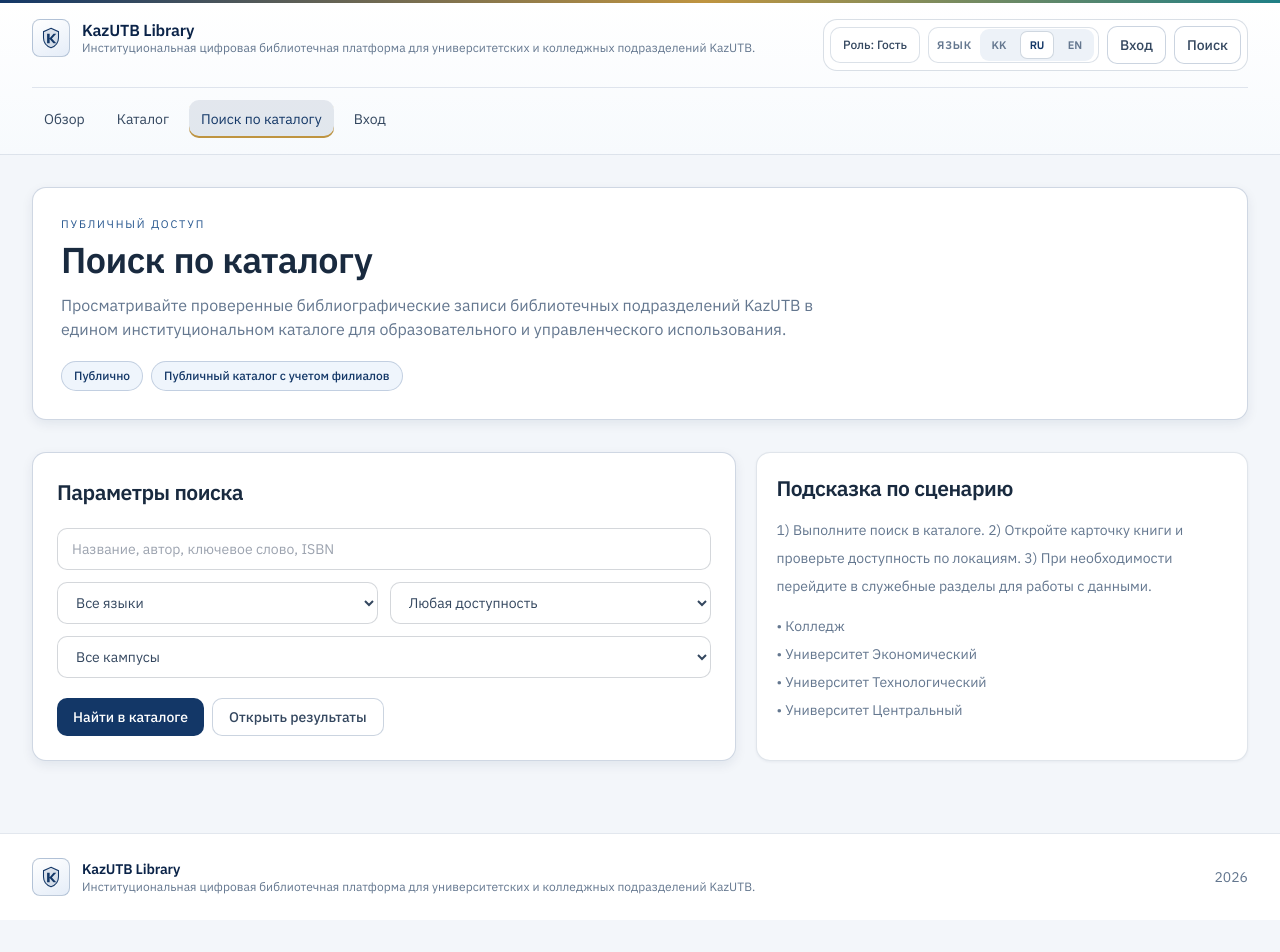
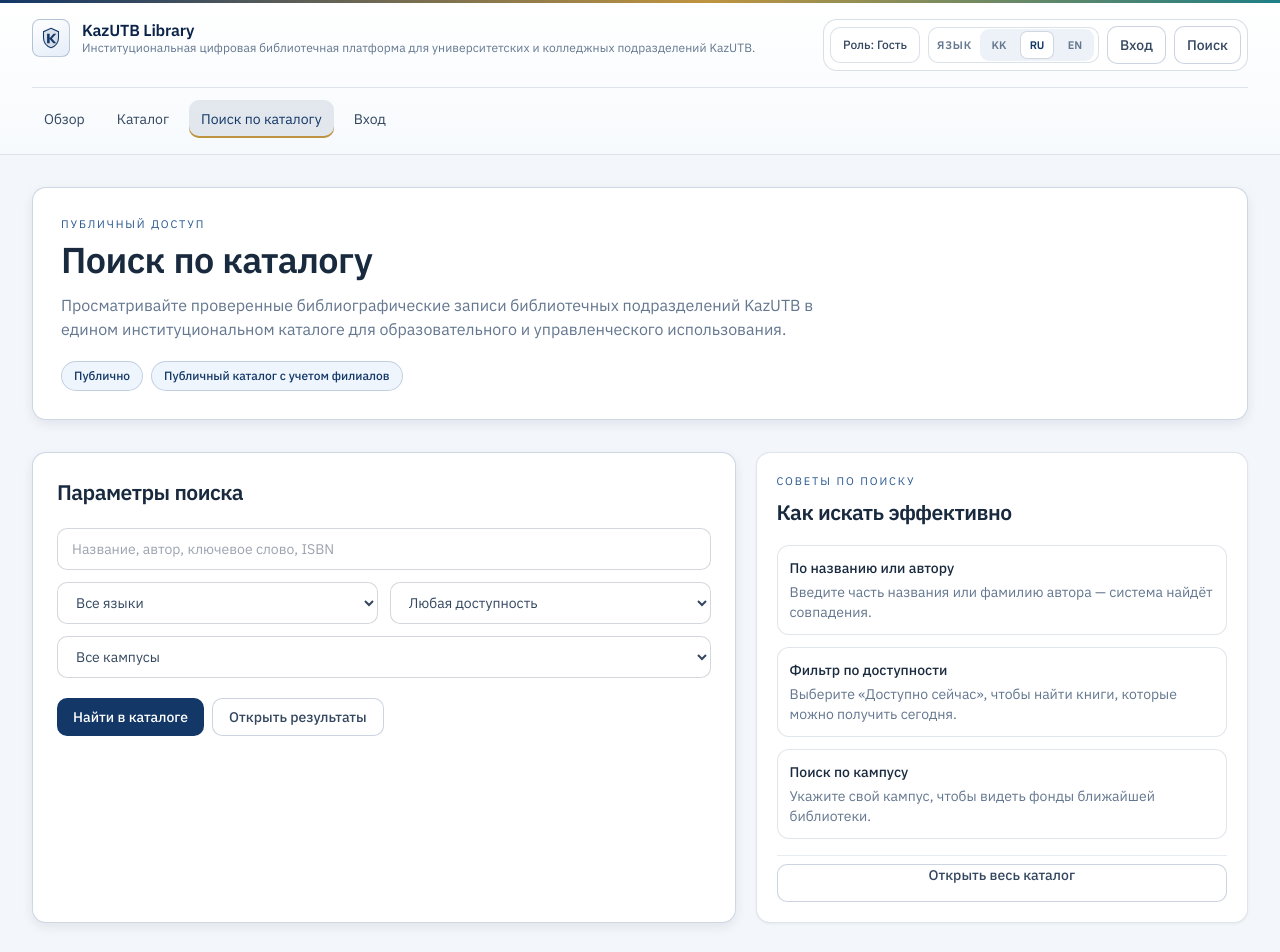
Before and after one commit to almazmurat/kazutb-smart-library, a React (Vite) app in the folder frontend/: page /search in a window 1280 px wide. Shown: the top 952 px of the page. Before the commit the page ends 920 px from the top, so only its background shows below. Built offline with nearby package versions, Linux system fonts and the light colour scheme; no server answers.

Commit message:
fix(product): auth-aware nav, demo labels, librarian hooks violation, cabinet UX, search UX

```diff
--- a/frontend/src/app/shell.tsx
+++ b/frontend/src/app/shell.tsx
@@ -11,6 +11,7 @@ interface NavItem {
   to: string;
   label: string;
   public?: boolean;
+  onlyGuest?: boolean;
   roles?: Role[];
 }
 
@@ -40,7 +41,7 @@ export function AppShell() {
           { to: "/overview", label: t("navOverview"), public: true },
           { to: "/catalog", label: t("navCatalog"), public: true },
           { to: "/search", label: t("navSearch"), public: true },
-          { to: "/login", label: "Вход", public: true },
+          { to: "/login", label: "Вход", public: true, onlyGuest: true },
         ],
       },
       {
@@ -118,6 +119,9 @@ export function AppShell() {
     .map((section) => ({
       ...section,
       items: section.items.filter((item) => {
+        if (item.onlyGuest) {
+          return !auth.isAuthenticated;
+        }
         if (item.public) {
           return true;
         }
@@ -160,7 +164,7 @@ export function AppShell() {
                   className="app-header-action app-header-meta"
                   title={auth.user.fullName}
                 >
-                  {auth.user.fullName}
+                  {auth.user.fullName.replace(/^Demo\s+/i, "")}
                 </span>
               ) : null}
               <LanguageSwitcher />
--- a/frontend/src/features/auth/pages/login-page.tsx
+++ b/frontend/src/features/auth/pages/login-page.tsx
@@ -28,6 +28,14 @@ export function LoginPage() {
     () => ["STUDENT", "LIBRARIAN", "ADMIN", "ANALYST"],
     [],
   );
+
+  const rolePrettyNames: Record<string, string> = {
+    STUDENT: "Студент",
+    LIBRARIAN: "Библиотекарь",
+    ADMIN: "Администратор",
+    ANALYST: "Аналитик",
+    TEACHER: "Преподаватель",
+  };
 
   const orderedUsers = useMemo(() => {
     const users = demoUsers.data ?? [];
@@ -172,7 +180,9 @@ export function LoginPage() {
                       <p className="font-semibold text-slate-900">
                         {displayName}
                       </p>
-                      <p className="text-xs text-slate-500">{user.role}</p>
+                      <p className="text-xs text-[var(--ink-500)]">
+                        {rolePrettyNames[user.role] ?? user.role}
+                      </p>
                     </div>
                     <button
                       type="button"
--- a/frontend/src/features/cabinet/pages/cabinet-loans-page.tsx
+++ b/frontend/src/features/cabinet/pages/cabinet-loans-page.tsx
@@ -41,17 +41,20 @@ export function CabinetLoansPage() {
 
   if (error) {
     return (
-      <div className="app-subpanel p-5 text-sm text-slate-700">
-        <p className="font-medium">{t("cabinetLoansError")}</p>
-        <p className="mt-2 text-slate-600">
-          Раздел работает в безопасном режиме. Попробуйте обновить страницу.
+      <div className="app-subpanel p-5">
+        <p className="font-medium text-[var(--ink-900)]">
+          {t("cabinetLoansError")}
+        </p>
+        <p className="mt-2 text-sm text-[var(--ink-500)]">
+          Информация о выдачах временно недоступна. История выдач сохранена —
+          повторите позже.
         </p>
         <button
           type="button"
           className="app-button-secondary mt-4"
           onClick={() => window.location.reload()}
         >
-          Обновить страницу
+          Попробовать снова
         </button>
       </div>
     );
@@ -62,7 +65,10 @@ export function CabinetLoansPage() {
   if (loans.length === 0) {
     return (
       <div className="app-empty-state">
-        <p className="text-sm text-slate-600">{t("cabinetLoansEmpty")}</p>
+        <p className="font-medium text-[var(--ink-700)]">Активных выдач нет</p>
+        <p className="mt-1 text-sm text-[var(--ink-500)]">
+          {t("cabinetLoansEmpty")}
+        </p>
       </div>
     );
   }
--- a/frontend/src/features/cabinet/pages/cabinet-reservations-page.tsx
+++ b/frontend/src/features/cabinet/pages/cabinet-reservations-page.tsx
@@ -58,17 +58,20 @@ export function CabinetReservationsPage() {
 
   if (error) {
     return (
-      <div className="app-subpanel p-5 text-sm text-slate-700">
-        <p className="font-medium">{t("cabinetReservationsError")}</p>
-        <p className="mt-2 text-slate-600">
-          Раздел работает в безопасном режиме. Попробуйте обновить страницу.
+      <div className="app-subpanel p-5">
+        <p className="font-medium text-[var(--ink-900)]">
+          {t("cabinetReservationsError")}
+        </p>
+        <p className="mt-2 text-sm text-[var(--ink-500)]">
+          Данные временно недоступны. Ваши бронирования сохранены — они появятся
+          при следующем открытии.
         </p>
         <button
           type="button"
           className="app-button-secondary mt-4"
           onClick={() => window.location.reload()}
         >
-          Обновить страницу
+          Попробовать снова
         </button>
       </div>
     );
@@ -79,7 +82,10 @@ export function CabinetReservationsPage() {
   if (reservations.length === 0) {
     return (
       <div className="app-empty-state">
-        <p className="text-sm text-slate-600">
+        <p className="font-medium text-[var(--ink-700)]">
+          Бронирований пока нет
+        </p>
+        <p className="mt-1 text-sm text-[var(--ink-500)]">
           {t("cabinetReservationsEmpty")}
         </p>
       </div>
--- a/frontend/src/features/librarian/pages/librarian-queue-page.tsx
+++ b/frontend/src/features/librarian/pages/librarian-queue-page.tsx
@@ -60,6 +60,14 @@ export function LibrarianQueuePage() {
   const detailQuery = useAppReviewIssueDetail(selectedFlagId);
   const actionMutation = useAppReviewAction();
 
+  // useMemo must be called unconditionally — before any early returns
+  const suggestedId = useMemo(() => {
+    if (!detailQuery.data?.issue?.details) {
+      return undefined;
+    }
+    return extractSuggestionId(detailQuery.data.issue.details);
+  }, [detailQuery.data]);
+
   if (
     !auth.isAuthenticated ||
     (auth.role !== "LIBRARIAN" && auth.role !== "ADMIN")
@@ -110,13 +118,6 @@ export function LibrarianQueuePage() {
   const campuses = facetsQuery.data?.campuses ?? [];
   const servicePoints = facetsQuery.data?.servicePoints ?? [];
   const detail = detailQuery.data;
-
-  const suggestedId = useMemo(() => {
-    if (!detail?.issue?.details) {
-      return undefined;
-    }
-    return extractSuggestionId(detail.issue.details);
-  }, [detail]);
 
   if (issues.length === 0) {
     return (
--- a/frontend/src/features/search/pages/search-page.tsx
+++ b/frontend/src/features/search/pages/search-page.tsx
@@ -106,18 +106,46 @@ export function SearchPage() {
           </div>
         </form>
 
-        <article className="app-panel p-5">
-          <h2 className="app-section-heading">Подсказка по сценарию</h2>
-          <p className="mt-3 text-sm leading-7 text-[var(--ink-500)]">
-            1) Выполните поиск в каталоге. 2) Откройте карточку книги и
-            проверьте доступность по локациям. 3) При необходимости перейдите в
-            служебные разделы для работы с данными.
-          </p>
-          <div className="mt-4 space-y-2 text-sm text-[var(--ink-500)]">
-            <p>• Колледж</p>
-            <p>• Университет Экономический</p>
-            <p>• Университет Технологический</p>
-            <p>• Университет Центральный</p>
+        <article className="app-panel p-5 flex flex-col gap-4">
+          <div>
+            <p className="app-kicker">Советы по поиску</p>
+            <h2 className="mt-2 app-section-heading">Как искать эффективно</h2>
+          </div>
+          <div className="space-y-3 text-sm text-[var(--ink-700)]">
+            <div className="app-subpanel p-3">
+              <p className="font-medium text-[var(--ink-900)]">
+                По названию или автору
+              </p>
+              <p className="mt-1 text-[var(--ink-500)]">
+                Введите часть названия или фамилию автора — система найдёт
+                совпадения.
+              </p>
+            </div>
+            <div className="app-subpanel p-3">
+              <p className="font-medium text-[var(--ink-900)]">
+                Фильтр по доступности
+              </p>
+              <p className="mt-1 text-[var(--ink-500)]">
+                Выберите «Доступно сейчас», чтобы найти книги, которые можно
+                получить сегодня.
+              </p>
+            </div>
+            <div className="app-subpanel p-3">
+              <p className="font-medium text-[var(--ink-900)]">
+                Поиск по кампусу
+              </p>
+              <p className="mt-1 text-[var(--ink-500)]">
+                Укажите свой кампус, чтобы видеть фонды ближайшей библиотеки.
+              </p>
+            </div>
+          </div>
+          <div className="mt-auto pt-2 border-t border-[rgba(18,59,114,0.1)]">
+            <Link
+              to="/catalog"
+              className="app-button-secondary text-sm w-full text-center block"
+            >
+              Открыть весь каталог
+            </Link>
           </div>
         </article>
       </div>
```
